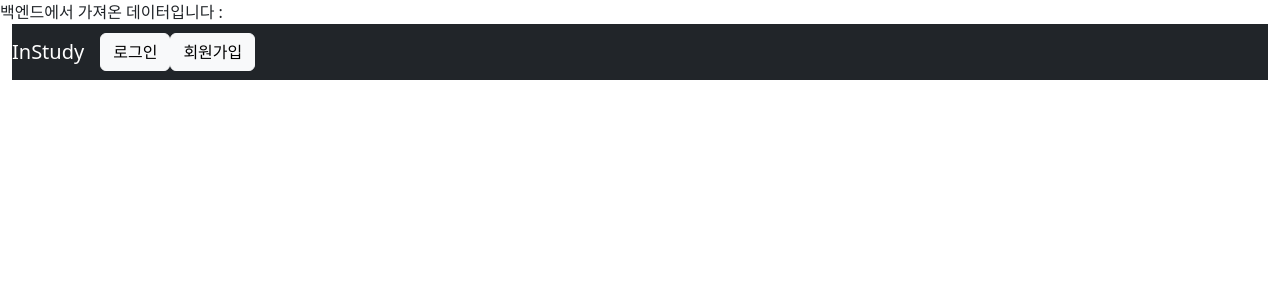
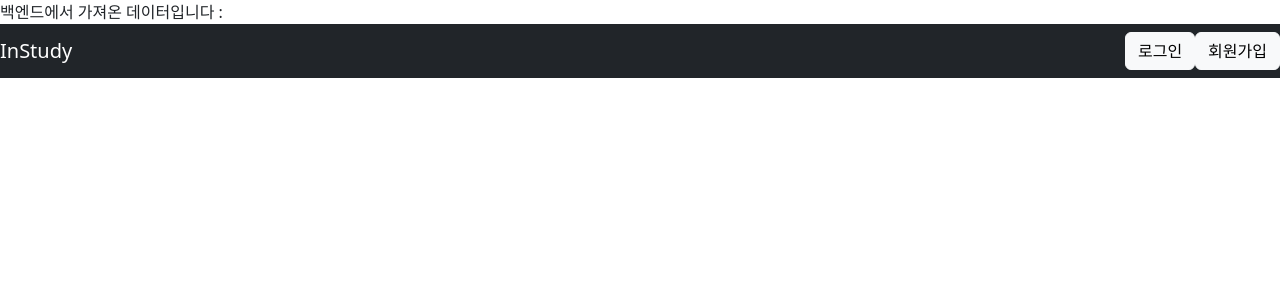
Before and after one commit to JaeWonna/instudy2, a React (Create React App) app in the folder frontend/: page /signInv2 in a window 1280 px wide. Shown: the top 300 px of the page. Built offline with nearby package versions, Linux system fonts and the light colour scheme; no server answers.

Commit message:
[front] STYLE: 헤더 관련 추가

```diff
--- a/frontend/src/components/Header.js
+++ b/frontend/src/components/Header.js
@@ -1,8 +1,7 @@
 import React, { useEffect, useState } from "react";
 import { Link, useNavigate } from 'react-router-dom';
-import Nav from 'react-bootstrap/Nav';
-import Navbar from 'react-bootstrap/Navbar';
-import Button from 'react-bootstrap/Button';
+import { Nav, Navbar, Button, Container, Row, Col } from 'react-bootstrap';
+import 'bootstrap/dist/css/bootstrap.min.css';
 
 function Header(props){
     const [isLogin, setIsLogin] = useState(false);
@@ -34,7 +33,7 @@ function Header(props){
                 isLogin == true
                     ? (
                         <Navbar bg="dark" variant="dark">
-                            <Navbar.Brand href="#home">InStudy</Navbar.Brand>
+                            <Navbar.Brand href="/">InStudy</Navbar.Brand>
                             <Nav className="me-auto">
                                 <Nav.Link href="#home">Home</Nav.Link>
                                 <Nav.Link href="#features">Features</Nav.Link>
@@ -44,13 +43,35 @@ function Header(props){
                         </Navbar>
                     )
             : (
+                        // <Container>
+                            <Row>
                         <Navbar bg="dark" variant="dark">
+                            <Col>
                             <Navbar.Brand href="/">InStudy</Navbar.Brand>
+                            </Col>
                             <Nav className="me-auto">
-                            <Button variant="light" onClick={onClickLogin}>로그인</Button>{' '}
-                                <Button variant="light" onClick={onClickSignUp}>회원가입</Button>{' '}
+                                    <Button variant="light" onClick={onClickLogin}>로그인</Button>
+                                    <Button variant="light" onClick={onClickSignUp}>회원가입</Button>
                             </Nav>
                         </Navbar>
+                            </Row>
+                        // </Container>
+
+            //     <div className="EditorNav" className="EditorNav">
+            //     <container>
+            //     <Row xs="5" className="marginTop">
+            //     <Col>
+            //     <a href="/"></a>
+            //     </Col>
+            //     <Col>
+            // {/*Button list*/}
+            //     <Button variant="outline-success"  style={{position: 'absolute', right: 0, marginRight: "30px"}}className="buttonMargin">로그인</Button>{' '}
+            //     <Button variant="outline-success" className="buttonMargin">회원가입</Button>{' '}
+            //     </Col>
+            //     </Row>
+            //     </container>
+            //     </div>
+
                     )
             }
         </>
```
